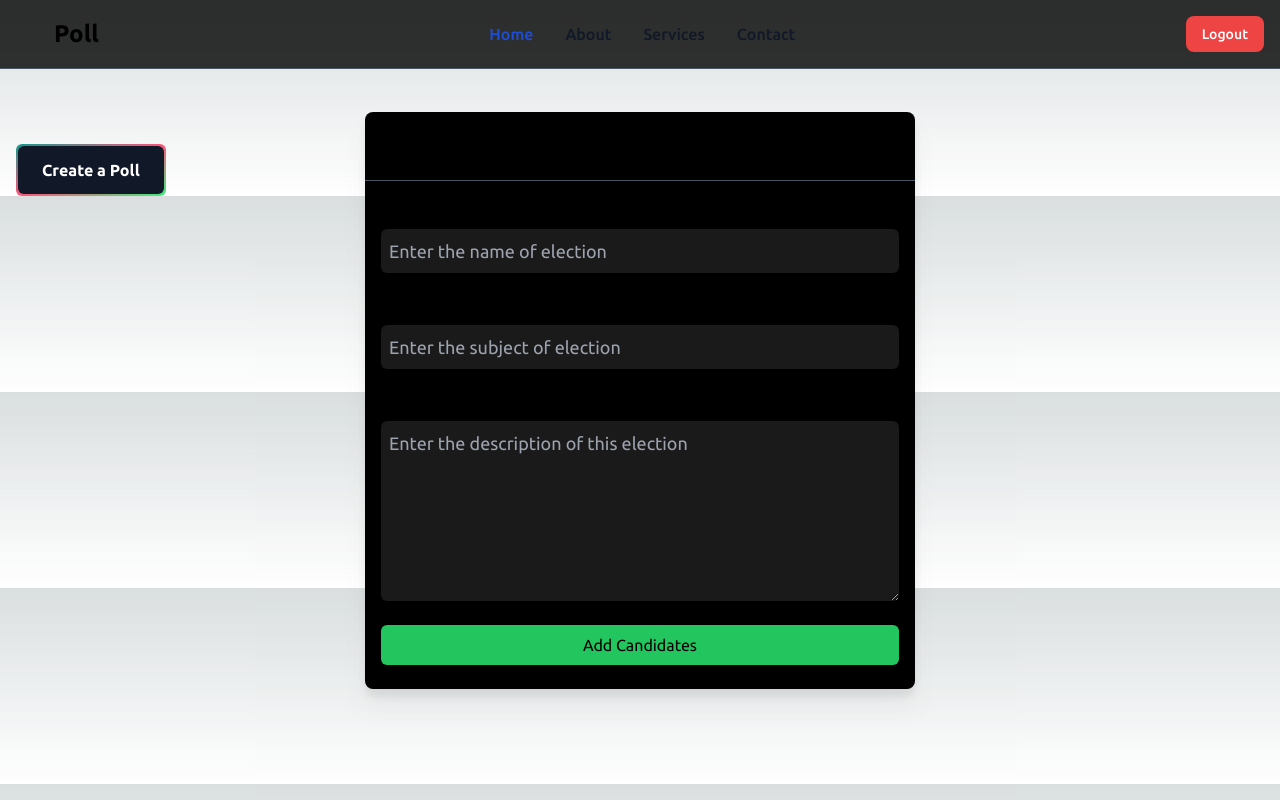
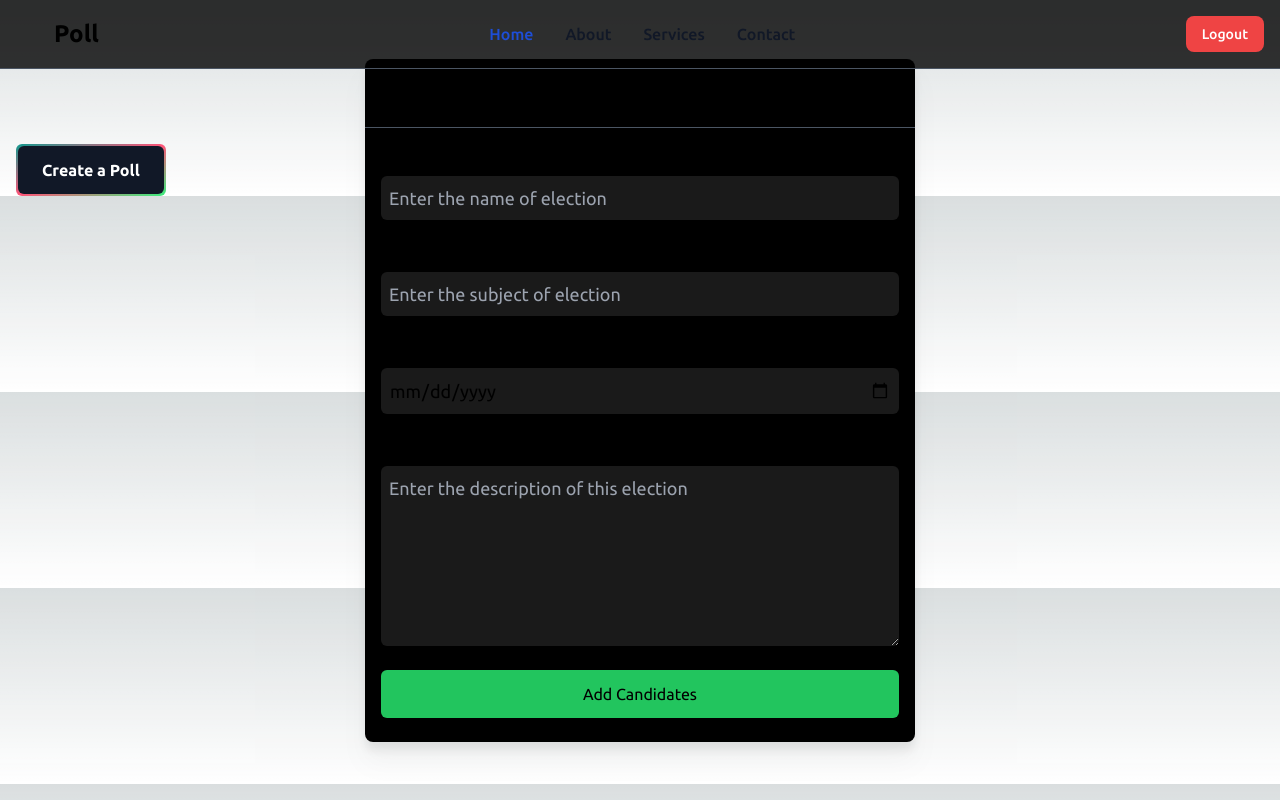
Before and after one commit to heyyakash/votingapplication, a Next.js app in the folder frontend/: page / in a window 1280 px wide. Both pictures are taken after a click on the button "Create a Poll". Built offline with nearby package versions, Linux system fonts and the light colour scheme; some icons are missing.

Commit message:
added election date input

```diff
--- a/frontend/api/election.ts
+++ b/frontend/api/election.ts
@@ -7,6 +7,7 @@ interface electionData {
 }
 
 export const createELection = async (data:electionData) => {
+    console.log(data)
     const result = await fetch(`${host}/election/create`,{
         method:"post",
         headers:{
--- a/frontend/components/PollModal.tsx
+++ b/frontend/components/PollModal.tsx
@@ -2,7 +2,7 @@ import { createELection } from '@/api/election'
 import modalState from '@/atoms/modal'
 import { useAtom } from 'jotai'
 import { useRouter } from 'next/router'
-import React from 'react'
+import React, { useState } from 'react'
 import { useForm } from 'react-hook-form'
 import { IoIosClose } from 'react-icons/io'
 
@@ -10,6 +10,7 @@ interface data{
     electionName:string
     electionTopic: string,
     electionDescription: string
+    endDate:string
 }
 
 const PollModal = () => {
@@ -20,14 +21,21 @@ const PollModal = () => {
         setIsOpen(false)
     }
     const router = useRouter()
+    const [loading, setLoading] = useState(false)
 
     const onSumbit = async (data:data) => {
+        setLoading(true)
+        const {endDate} = data
+        const endDateArray = endDate.split("-").reverse()
+        data.endDate = endDateArray.join("-")
         const res = await createELection(data)
         if(res.status){
             setIsOpen(false)
             router.push(`election/${res.msg["_id"]}`)
         }
+        setLoading(false)
     }
+
 
     if (isOpen)
         return (
@@ -47,10 +55,15 @@ const PollModal = () => {
                             <input type="text" {...register("electionTopic")} required className='input-primary' placeholder='Enter the subject of election' />
                         </div>
                         <div className='flex flex-col gap-3 mb-3'>
+                            <label htmlFor="date" className='px-1 text-sm font-semibold'>Topic of election</label>
+                            <input type="date" {...register("endDate")} required className='input-primary' placeholder='Enter the Last date of election' />
+                        </div>
+                        <div className='flex flex-col gap-3 mb-3'>
                             <label htmlFor="name" className='px-1  text-sm font-semibold'>Description</label>
                             <textarea {...register("electionDescription")} required className='input-primary h-[180px]' placeholder='Enter the description of this election' />
                         </div>
-                        <input type="submit" className='button' value="Add Candidates" />
+                        <button disabled = {loading}  type="submit" className='button disabled:opacity-80 h-[3rem]' >{loading?(<img className='h-10 m-auto ' src = "/loading.gif"  />):(<>Add Candidates</>)}</button>
+
                     </form>
                 </div>
             </section>
--- a/frontend/package.json
+++ b/frontend/package.json
@@ -16,6 +16,7 @@
     "eslint": "8.48.0",
     "eslint-config-next": "13.4.19",
     "jotai": "^2.4.0",
+    "moment": "^2.29.4",
     "next": "13.4.19",
     "postcss": "8.4.29",
     "react": "18.2.0",
--- a/frontend/pages/election/[id].tsx
+++ b/frontend/pages/election/[id].tsx
@@ -1,6 +1,7 @@
 import { createCandidate, getCandidatesForElection } from '@/api/candidate'
 import { getElection } from '@/api/election'
 import UserCard from '@/components/Card'
+import Link from 'next/link'
 import { useRouter } from 'next/router'
 import React, { useState } from 'react'
 import { useForm } from 'react-hook-form'
@@ -11,24 +12,25 @@ const App = () => {
     const { id } = router.query
     const { data: result } = useQuery(['election', id], async () => await getElection(id as string))
     const [candidates, setCandidates] = useState<any[]>([])
-    const { data:electionCandidates , isLoading, isError} = useQuery('candidates', async () => await getCandidatesForElection(id as string),{
-        onSuccess:(d)=>{
+    const { data: electionCandidates, isLoading, isError } = useQuery('candidates', async () => await getCandidatesForElection(id as string), {
+        onSuccess: (d) => {
             setCandidates(candidates => d.msg)
         }
     })
     const { msg: data } = result
-    const { register, handleSubmit } = useForm<{email:string}>()
+    const { register, handleSubmit } = useForm<{ email: string }>()
     const [loading, setLoading] = useState(false)
 
 
     const createAndFetchCandidate = async (data: { email: string }) => {
+        setLoading(true)
         const { email } = data
         const res = await createCandidate(email, id as string)
         if (res?.status) {
             console.log(res?.msg)
             setCandidates(candidates => [...candidates, res?.msg])
         }
-
+        setLoading(false)
     }
 
     return (
@@ -47,9 +49,9 @@ const App = () => {
                     <form onSubmit={handleSubmit(createAndFetchCandidate)}>
                         <div className='flex flex-col gap-2 my-2'>
                             <label htmlFor="name" className='px-1 text-sm font-semibold'>Email of the candidate</label>
-                            <input type="email" required {...register("email")}  className='input-primary' placeholder='Enter the email of the candidate' />
+                            <input type="email" required {...register("email")} className='input-primary' placeholder='Enter the email of the candidate' />
                         </div>
-                        <button type="submit"  className='button'>Add Candidate</button>
+                        <button disabled={loading} type="submit" className='button disabled:opacity-80 h-[3rem]' >{loading ? (<img className='h-10 m-auto ' src="/loading.gif" />) : (<>Add Candidates</>)}</button>
                     </form>
                     <div className="flex gap-6  flex-wrap items-cente mt-4">
                         {candidates.map((x, i) => {
@@ -60,6 +62,13 @@ const App = () => {
                         })}
 
                     </div>
+                    {candidates?.length >= 3 ? (
+                        <div className='mt-5 w-full'>
+                        <Link href={`/vote/${id}`}>
+                            <button className="button">Start Poll</button>
+                        </Link>
+                        </div>
+                    ) : (<></>)}
                 </div>
             </div>
         </section>
```
Also changed, not shown: frontend/public/loading.gif (added), 1 other file (tests, documents, lock files or other folders).
